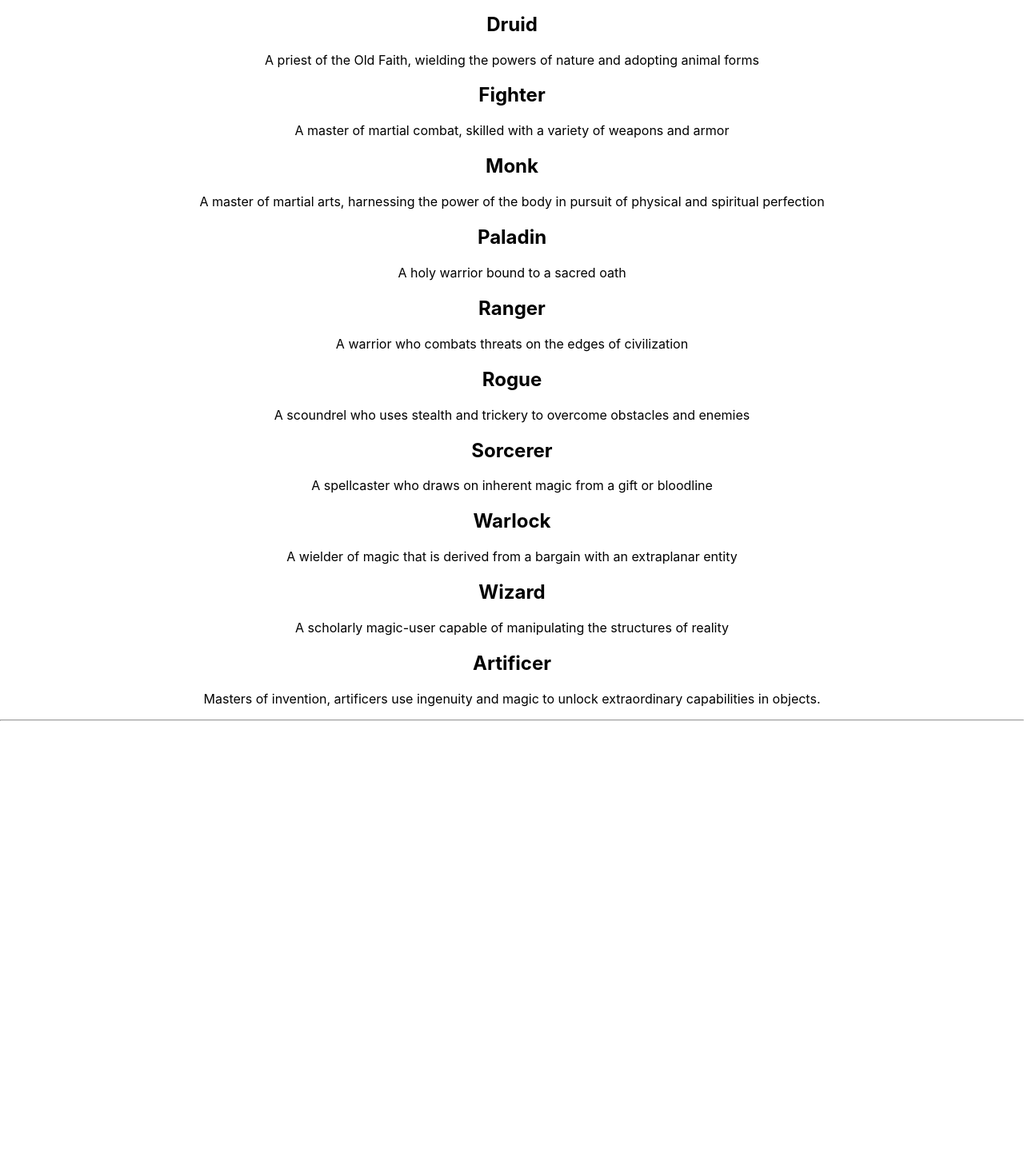
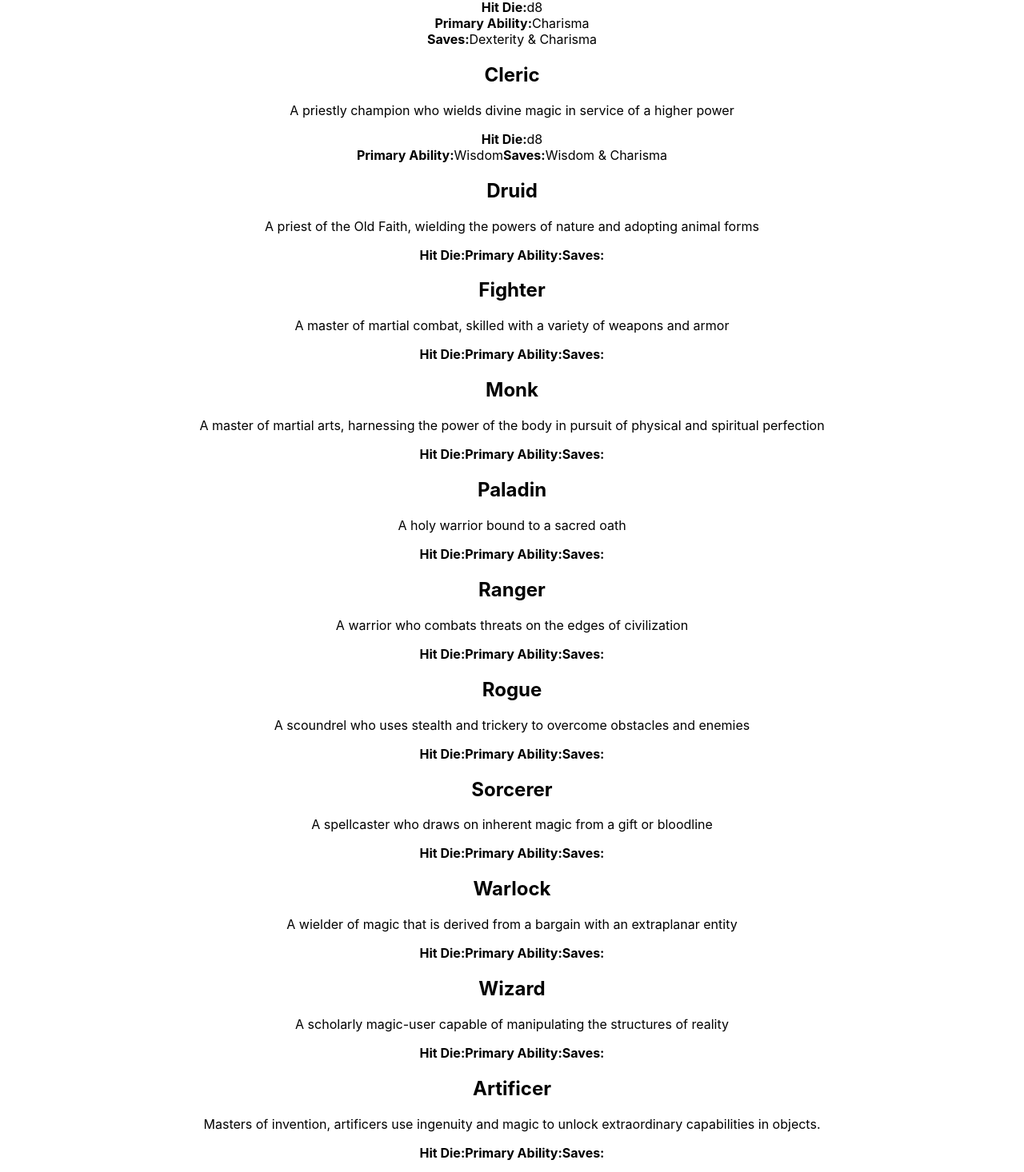
Before and after one commit to Santiago548/NPC_Generator_Ver2, a React (Create React App) app in the folder npc-frontend/: page /classes in a window 1280 px wide. Shown: the part 497-1963 px from the top of the page at 80% size. Before the commit the page ends 1407 px from the top, so only its background shows below. Built offline with nearby package versions, Linux system fonts and the light colour scheme; no server answers.

Commit message:
Update npc Classes
update npc stats saves and hit die description

```diff
--- a/npc-frontend/src/components/NpcClasses.js
+++ b/npc-frontend/src/components/NpcClasses.js
@@ -8,30 +8,104 @@ export const NpcClasses = () => {
             <h1>Classes</h1>
             <h2>Barbarian</h2>
             <p>A fierce warrior of primitive background who can enter a battle rage</p>
+            <p>
+                <strong>Hit Die:</strong>
+                d12<br />
+                <strong>Primary Ability:</strong>
+                 Strength<br />
+                <strong>Saves:</strong>
+                 Strength & Constitution<br />
+            </p>
             <h2>Bard</h2>
             <p>An inspiring magician whose power echoes the music of creation</p>
+            <p>
+                <strong>Hit Die:</strong>
+                d8<br />
+                <strong>Primary Ability:</strong>
+                Charisma<br />
+                <strong>Saves:</strong>
+                Dexterity & Charisma<br />
+            </p>
             <h2>Cleric</h2>
             <p>A priestly champion who wields divine magic in service of a higher power</p>
+            <p>
+                <strong>Hit Die:</strong>
+                d8<br />
+                <strong>Primary Ability:</strong>
+                Wisdom
+                <strong>Saves:</strong>
+                Wisdom & Charisma<br />
+            </p>
             <h2>Druid</h2>
             <p>A priest of the Old Faith, wielding the powers of nature and adopting animal forms</p>
+            <p>
+                <strong>Hit Die:</strong>
+                <strong>Primary Ability:</strong>
+                <strong>Saves:</strong>
+            </p>
             <h2>Fighter</h2>
             <p>A master of martial combat, skilled with a variety of weapons and armor</p>
+            <p>
+                <strong>Hit Die:</strong>
+                <strong>Primary Ability:</strong>
+                <strong>Saves:</strong>
+            </p>
             <h2>Monk</h2>
             <p>A master of martial arts, harnessing the power of the body in pursuit of physical and spiritual perfection</p>
+            <p>
+                <strong>Hit Die:</strong>
+                <strong>Primary Ability:</strong>
+                <strong>Saves:</strong>
+            </p>
             <h2>Paladin</h2>
             <p>A holy warrior bound to a sacred oath</p>
+            <p>
+                <strong>Hit Die:</strong>
+                <strong>Primary Ability:</strong>
+                <strong>Saves:</strong>
+            </p>
             <h2>Ranger</h2>
             <p>A warrior who combats threats on the edges of civilization</p>
+            <p>
+                <strong>Hit Die:</strong>
+                <strong>Primary Ability:</strong>
+                <strong>Saves:</strong>
+            </p>
             <h2>Rogue</h2>
             <p>A scoundrel who uses stealth and trickery to overcome obstacles and enemies</p>
+            <p>
+                <strong>Hit Die:</strong>
+                <strong>Primary Ability:</strong>
+                <strong>Saves:</strong>
+            </p>
             <h2>Sorcerer</h2>
             <p>A spellcaster who draws on inherent magic from a gift or bloodline</p>
+            <p>
+                <strong>Hit Die:</strong>
+                <strong>Primary Ability:</strong>
+                <strong>Saves:</strong>
+            </p>
             <h2>Warlock</h2>
             <p>A wielder of magic that is derived from a bargain with an extraplanar entity</p>
+            <p>
+                <strong>Hit Die:</strong>
+                <strong>Primary Ability:</strong>
+                <strong>Saves:</strong>
+            </p>
             <h2>Wizard</h2>
             <p>A scholarly magic-user capable of manipulating the structures of reality</p>
+            <p>
+                <strong>Hit Die:</strong>
+                <strong>Primary Ability:</strong>
+                <strong>Saves:</strong>
+            </p>
             <h2>Artificer</h2>
             <p>Masters of invention, artificers use ingenuity and magic to unlock extraordinary capabilities in objects.</p>
+            <p>
+                <strong>Hit Die:</strong>
+                <strong>Primary Ability:</strong>
+                <strong>Saves:</strong>
+            </p>
         </div>
     )
 }
```
